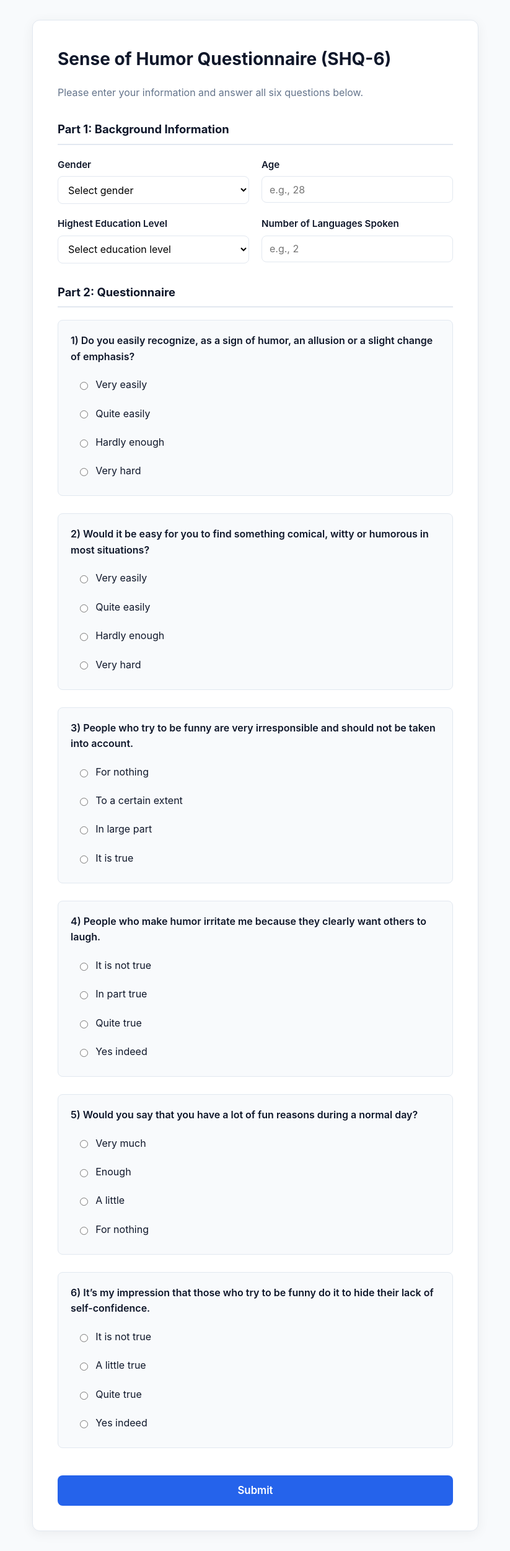
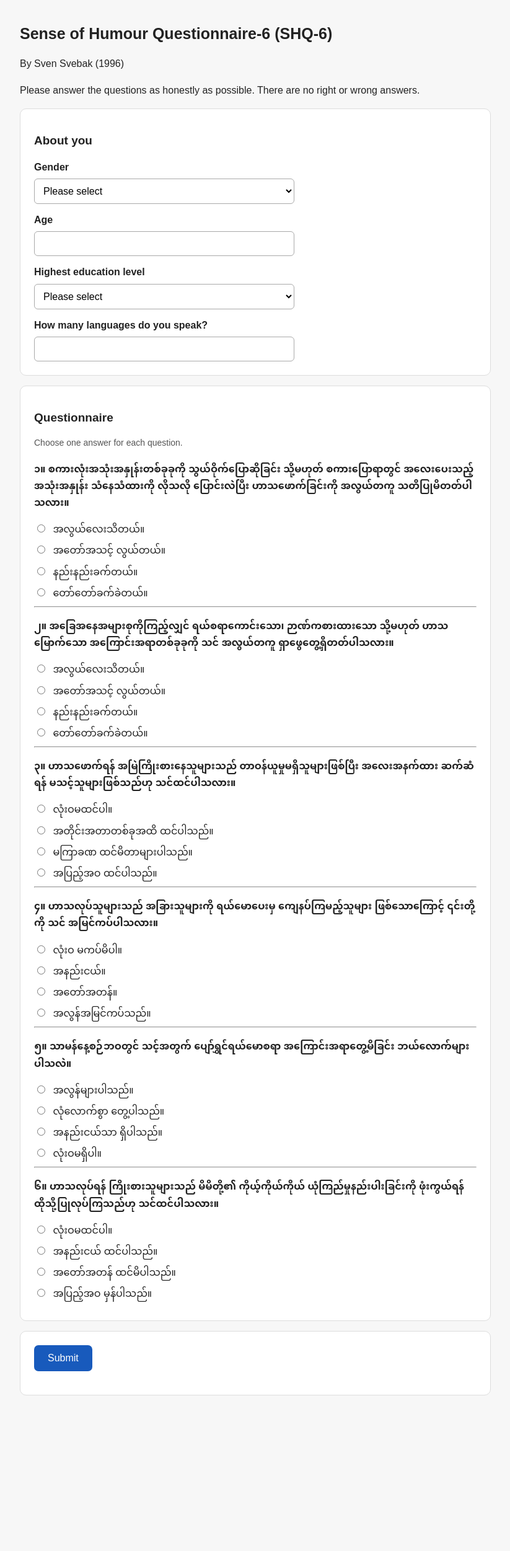
Before and after one commit to kaunghlazan-cyber/SHQ6, a plain HTML site: page index.html in a window 1280 px wide. Shown: the whole page at 62% size, without its empty margins (228-1051 px from the left). After the commit the page ends 2287 px from the top, so only its background shows below. Drawn offline with Linux system fonts and the light colour scheme.

Commit message:
Update index.html

```diff
--- a/index.html
+++ b/index.html
@@ -1,397 +1,254 @@
 <!DOCTYPE html>
-<html lang="en">
+<html lang="my">
 <head>
-  <meta charset="UTF-8" />
-  <meta name="viewport" content="width=device-width, initial-scale=1.0" />
-  <title>Sense of Humor Questionnaire (SHQ-6 by Sven Svek)</title>
+  <meta charset="UTF-8">
+  <meta name="viewport" content="width=device-width, initial-scale=1">
+  <title>Sense of Humour Questionnaire – SHQ-6</title>
   <style>
-    :root {
-      --primary: #2563eb;
-      --primary-hover: #1d4ed8;
-      --bg: #f8fafc;
-      --card: #ffffff;
-      --text: #0f172a;
-      --muted: #64748b;
-      --border: #e2e8f0;
+    body {
+      font-family: Arial, "Noto Sans Myanmar", sans-serif;
+      line-height: 1.7;
+      max-width: 760px;
+      margin: 0 auto;
+      padding: 20px;
+      color: #222;
+      background: #f7f7f7;
     }
-
-    * {
+    .card {
+      background: white;
+      padding: 22px;
+      margin: 16px 0;
+      border-radius: 10px;
+      border: 1px solid #ddd;
+    }
+    h1, h2 { line-height: 1.4; }
+    h1 { font-size: 25px; }
+    h2 { font-size: 19px; }
+    label { display: block; margin: 12px 0 5px; font-weight: bold; }
+    input, select {
       box-sizing: border-box;
-      font-family: -apple-system, BlinkMacSystemFont, "Segoe UI", Roboto, sans-serif;
+      width: 100%;
+      max-width: 420px;
+      padding: 10px;
+      font-size: 16px;
+      border: 1px solid #aaa;
+      border-radius: 6px;
+      background: white;
     }
-
-    body {
-      background-color: var(--bg);
-      color: var(--text);
-      margin: 0;
-      padding: 2rem 1rem;
-      line-height: 1.6;
+    .choice { display: block; font-weight: normal; margin: 7px 0; }
+    .choice input { width: auto; margin-right: 8px; }
+    button {
+      padding: 12px 22px;
+      border: 0;
+      border-radius: 7px;
+      background: #185abc;
+      color: white;
+      font-size: 16px;
+      cursor: pointer;
     }
-
-    .container {
-      max-width: 720px;
-      margin: 0 auto;
-      background: var(--card);
-      padding: 2.5rem;
-      border-radius: 12px;
-      box-shadow: 0 4px 20px rgba(0, 0, 0, 0.06);
-      border: 1px solid var(--border);
-    }
-
-    h1 {
-      margin-top: 0;
-      font-size: 1.75rem;
-      color: var(--text);
-    }
-
-    p.subtitle {
-      color: var(--muted);
-      margin-bottom: 2rem;
-    }
-
-    .section-title {
-      font-size: 1.15rem;
-      font-weight: 700;
-      border-bottom: 2px solid var(--border);
-      padding-bottom: 0.5rem;
-      margin: 2rem 0 1.25rem;
-    }
-
-    .form-grid {
-      display: grid;
-      grid-template-columns: 1fr 1fr;
-      gap: 1.25rem;
-    }
-
-    @media (max-width: 600px) {
-      .form-grid {
-        grid-template-columns: 1fr;
-      }
-      .container {
-        padding: 1.5rem;
-      }
-    }
-
-    .field {
-      display: flex;
-      flex-direction: column;
-    }
-
-    label.field-label {
-      font-weight: 600;
-      margin-bottom: 0.4rem;
-      font-size: 0.95rem;
-    }
-
-    input[type="number"],
-    select {
-      padding: 0.65rem 0.75rem;
-      border: 1px solid var(--border);
-      border-radius: 8px;
-      font-size: 1rem;
-      background: #fff;
-    }
-
-    .question-block {
-      margin-bottom: 1.75rem;
-      padding: 1.25rem;
-      background: #f8fafc;
-      border-radius: 8px;
-      border: 1px solid var(--border);
-    }
-
-    .question-text {
-      font-weight: 600;
-      margin-bottom: 0.85rem;
-    }
-
-    .options {
-      display: flex;
-      flex-direction: column;
-      gap: 0.5rem;
-    }
-
-    .option-label {
-      display: flex;
-      align-items: center;
-      gap: 0.6rem;
-      cursor: pointer;
-      padding: 0.4rem 0.6rem;
-      border-radius: 6px;
-      transition: background 0.15s;
-    }
-
-    .option-label:hover {
-      background: #e2e8f0;
-    }
-
-    button[type="submit"] {
-      width: 100%;
-      padding: 0.9rem;
-      font-size: 1.05rem;
-      font-weight: 600;
-      color: #fff;
-      background: var(--primary);
-      border: none;
-      border-radius: 8px;
-      cursor: pointer;
-      margin-top: 1rem;
-      transition: background 0.2s;
-    }
-
-    button[type="submit"]:hover {
-      background: var(--primary-hover);
-    }
+    button:disabled { background: #888; cursor: wait; }
+    .muted { color: #555; font-size: 14px; }
+    .result { display: none; }
+    .score { font-size: 28px; font-weight: bold; }
+    .rules p { margin: 8px 0; }
+    .error { color: #a40000; }
   </style>
 </head>
 <body>
-  <div class="container">
-    <h1>Sense of Humor Questionnaire (SHQ-6)</h1>
-    <p class="subtitle">Please enter your information and answer all six questions below.</p>
+  <h1>Sense of Humour Questionnaire-6 (SHQ-6)</h1>
+  <p>By Sven Svebak (1996)</p>
+  <p>Please answer the questions as honestly as possible. There are no right or wrong answers.</p>
 
-    <form id="shqForm">
-      <div class="section-title">Part 1: Background Information</div>
-      <div class="form-grid">
-        <div class="field">
-          <label class="field-label" for="gender">Gender</label>
-          <select id="gender" name="gender" required>
-            <option value="" disabled selected>Select gender</option>
-            <option value="Male">Male</option>
-            <option value="Female">Female</option>
-          </select>
-        </div>
+  <form id="shqForm">
+    <section class="card">
+      <h2>About you</h2>
 
-        <div class="field">
-          <label class="field-label" for="age">Age</label>
-          <input type="number" id="age" name="age" min="10" max="120" placeholder="e.g., 28" required />
-        </div>
+      <label for="gender">Gender</label>
+      <select id="gender" name="gender" required>
+        <option value="">Please select</option>
+        <option>Female</option>
+        <option>Male</option>
+        <option>Non-binary</option>
+        <option>Prefer not to say</option>
+        <option>Self-describe</option>
+      </select>
 
-        <div class="field">
-          <label class="field-label" for="education">Highest Education Level</label>
-          <select id="education" name="education" required>
-            <option value="" disabled selected>Select education level</option>
-            <option value="High School or Less">High School or Less</option>
-            <option value="Associate / Diploma">Associate / Diploma</option>
-            <option value="Bachelor's Degree">Bachelor's Degree</option>
-            <option value="Master's Degree">Master's Degree</option>
-            <option value="Doctorate (PhD / EdD / MD)">Doctorate (PhD / EdD / MD)</option>
-          </select>
-        </div>
+      <label for="age">Age</label>
+      <input id="age" name="age" type="number" min="1" max="120" required>
 
-        <div class="field">
-          <label class="field-label" for="languages">Number of Languages Spoken</label>
-          <input type="number" id="languages" name="languages" min="1" max="20" placeholder="e.g., 2" required />
-        </div>
+      <label for="education">Highest education level</label>
+      <select id="education" name="education" required>
+        <option value="">Please select</option>
+        <option>No formal education</option>
+        <option>Primary</option>
+        <option>Middle school</option>
+        <option>High school</option>
+        <option>Vocational / Diploma</option>
+        <option>Bachelor's degree</option>
+        <option>Master's degree</option>
+        <option>Doctoral degree</option>
+        <option>Other</option>
+        <option>Prefer not to say</option>
+      </select>
+
+      <label for="languages">How many languages do you speak?</label>
+      <input id="languages" name="languages" type="number" min="1" max="100" required>
+    </section>
+
+    <section class="card">
+      <h2>Questionnaire</h2>
+      <p class="muted">Choose one answer for each question.</p>
+
+      <div class="question">
+        <p><strong>၁။ စကားလုံးအသုံးအနှုန်းတစ်ခုခုကို သွယ်ဝိုက်ပြောဆိုခြင်း သို့မဟုတ် စကားပြောရာတွင် အလေးပေးသည့် အသုံးအနှုန်း သံနေသံထားကို လိုသလို ပြောင်းလဲပြီး ဟာသဖောက်ခြင်းကို အလွယ်တကူ သတိပြုမိတတ်ပါသလား။</strong></p>
+        <label class="choice"><input type="radio" name="q1" value="4" required> အလွယ်လေးသိတယ်။</label>
+        <label class="choice"><input type="radio" name="q1" value="3"> အတော်အသင့် လွယ်တယ်။</label>
+        <label class="choice"><input type="radio" name="q1" value="2"> နည်းနည်းခက်တယ်။</label>
+        <label class="choice"><input type="radio" name="q1" value="1"> တော်တော်ခက်ခဲတယ်။</label>
       </div>
 
-      <div class="section-title">Part 2: Questionnaire</div>
-
-      <div class="question-block">
-        <div class="question-text">1) Do you easily recognize, as a sign of humor, an allusion or a slight change of emphasis?</div>
-        <div class="options">
-          <label class="option-label"><input type="radio" name="q1" value="4" required /> Very easily</label>
-          <label class="option-label"><input type="radio" name="q1" value="3" /> Quite easily</label>
-          <label class="option-label"><input type="radio" name="q1" value="2" /> Hardly enough</label>
-          <label class="option-label"><input type="radio" name="q1" value="1" /> Very hard</label>
-        </div>
+      <hr>
+      <div class="question">
+        <p><strong>၂။ အခြေအနေအများစုကိုကြည့်လျှင် ရယ်စရာကောင်းသော၊ ဉာဏ်ကစားထားသော သို့မဟုတ် ဟာသမြောက်သော အကြောင်းအရာတစ်ခုခုကို သင် အလွယ်တကူ ရှာဖွေတွေ့ရှိတတ်ပါသလား။</strong></p>
+        <label class="choice"><input type="radio" name="q2" value="4" required> အလွယ်လေးသိတယ်။</label>
+        <label class="choice"><input type="radio" name="q2" value="3"> အတော်အသင့် လွယ်တယ်။</label>
+        <label class="choice"><input type="radio" name="q2" value="2"> နည်းနည်းခက်တယ်။</label>
+        <label class="choice"><input type="radio" name="q2" value="1"> တော်တော်ခက်ခဲတယ်။</label>
       </div>
 
-      <div class="question-block">
-        <div class="question-text">2) Would it be easy for you to find something comical, witty or humorous in most situations?</div>
-        <div class="options">
-          <label class="option-label"><input type="radio" name="q2" value="4" required /> Very easily</label>
-          <label class="option-label"><input type="radio" name="q2" value="3" /> Quite easily</label>
-          <label class="option-label"><input type="radio" name="q2" value="2" /> Hardly enough</label>
-          <label class="option-label"><input type="radio" name="q2" value="1" /> Very hard</label>
-        </div>
+      <hr>
+      <div class="question">
+        <p><strong>၃။ ဟာသဖောက်ရန် အမြဲကြိုးစားနေသူများသည် တာဝန်ယူမှုမရှိသူများဖြစ်ပြီး အလေးအနက်ထား ဆက်ဆံရန် မသင့်သူများဖြစ်သည်ဟု သင်ထင်ပါသလား။</strong></p>
+        <label class="choice"><input type="radio" name="q3" value="4" required> လုံးဝမထင်ပါ။</label>
+        <label class="choice"><input type="radio" name="q3" value="3"> အတိုင်းအတာတစ်ခုအထိ ထင်ပါသည်။</label>
+        <label class="choice"><input type="radio" name="q3" value="2"> မကြာခဏ ထင်မိတာများပါသည်။</label>
+        <label class="choice"><input type="radio" name="q3" value="1"> အပြည့်အဝ ထင်ပါသည်။</label>
       </div>
 
-      <div class="question-block">
-        <div class="question-text">3) People who try to be funny are very irresponsible and should not be taken into account.</div>
-        <div class="options">
-          <label class="option-label"><input type="radio" name="q3" value="4" required /> For nothing</label>
-          <label class="option-label"><input type="radio" name="q3" value="3" /> To a certain extent</label>
-          <label class="option-label"><input type="radio" name="q3" value="2" /> In large part</label>
-          <label class="option-label"><input type="radio" name="q3" value="1" /> It is true</label>
-        </div>
+      <hr>
+      <div class="question">
+        <p><strong>၄။ ဟာသလုပ်သူများသည် အခြားသူများကို ရယ်မောပေးမှ ကျေနပ်ကြမည့်သူများ ဖြစ်သောကြောင့် ၎င်းတို့ကို သင် အမြင်ကပ်ပါသလား။</strong></p>
+        <label class="choice"><input type="radio" name="q4" value="4" required> လုံးဝ မကပ်မိပါ။</label>
+        <label class="choice"><input type="radio" name="q4" value="3"> အနည်းငယ်။</label>
+        <label class="choice"><input type="radio" name="q4" value="2"> အတော်အတန်။</label>
+        <label class="choice"><input type="radio" name="q4" value="1"> အလွန်အမြင်ကပ်သည်။</label>
       </div>
 
-      <div class="question-block">
-        <div class="question-text">4) People who make humor irritate me because they clearly want others to laugh.</div>
-        <div class="options">
-          <label class="option-label"><input type="radio" name="q4" value="4" required /> It is not true</label>
-          <label class="option-label"><input type="radio" name="q4" value="3" /> In part true</label>
-          <label class="option-label"><input type="radio" name="q4" value="2" /> Quite true</label>
-          <label class="option-label"><input type="radio" name="q4" value="1" /> Yes indeed</label>
-        </div>
+      <hr>
+      <div class="question">
+        <p><strong>၅။ သာမန်နေ့စဉ်ဘဝတွင် သင့်အတွက် ပျော်ရွှင်ရယ်မောစရာ အကြောင်းအရာတွေ့မိခြင်း ဘယ်လောက်များပါသလဲ။</strong></p>
+        <label class="choice"><input type="radio" name="q5" value="4" required> အလွန်များပါသည်။</label>
+        <label class="choice"><input type="radio" name="q5" value="3"> လုံလောက်စွာ တွေ့ပါသည်။</label>
+        <label class="choice"><input type="radio" name="q5" value="2"> အနည်းငယ်သာ ရှိပါသည်။</label>
+        <label class="choice"><input type="radio" name="q5" value="1"> လုံးဝမရှိပါ။</label>
       </div>
 
-      <div class="question-block">
-        <div class="question-text">5) Would you say that you have a lot of fun reasons during a normal day?</div>
-        <div class="options">
-          <label class="option-label"><input type="radio" name="q5" value="4" required /> Very much</label>
-          <label class="option-label"><input type="radio" name="q5" value="3" /> Enough</label>
-          <label class="option-label"><input type="radio" name="q5" value="2" /> A little</label>
-          <label class="option-label"><input type="radio" name="q5" value="1" /> For nothing</label>
-        </div>
+      <hr>
+      <div class="question">
+        <p><strong>၆။ ဟာသလုပ်ရန် ကြိုးစားသူများသည် မိမိတို့၏ ကိုယ့်ကိုယ်ကိုယ် ယုံကြည်မှုနည်းပါးခြင်းကို ဖုံးကွယ်ရန် ထိုသို့ပြုလုပ်ကြသည်ဟု သင်ထင်ပါသလား။</strong></p>
+        <label class="choice"><input type="radio" name="q6" value="4" required> လုံးဝမထင်ပါ။</label>
+        <label class="choice"><input type="radio" name="q6" value="3"> အနည်းငယ် ထင်ပါသည်။</label>
+        <label class="choice"><input type="radio" name="q6" value="2"> အတော်အတန် ထင်မိပါသည်။</label>
+        <label class="choice"><input type="radio" name="q6" value="1"> အပြည့်အဝ မှန်ပါသည်။</label>
       </div>
+    </section>
 
-      <div class="question-block">
-        <div class="question-text">6) It’s my impression that those who try to be funny do it to hide their lack of self-confidence.</div>
-        <div class="options">
-          <label class="option-label"><input type="radio" name="q6" value="4" required /> It is not true</label>
-          <label class="option-label"><input type="radio" name="q6" value="3" /> A little true</label>
-          <label class="option-label"><input type="radio" name="q6" value="2" /> Quite true</label>
-          <label class="option-label"><input type="radio" name="q6" value="1" /> Yes indeed</label>
-        </div>
-      </div>
+    <section class="card">
+      <button id="submitButton" type="submit">Submit</button>
+      <p id="errorMessage" class="error" role="alert"></p>
+    </section>
+  </form>
 
-      <button type="submit">Submit</button>
-    </form>
-  </div>
+  <section id="result" class="card result" aria-live="polite">
+    <h2>Your result</h2>
+    <p class="score"><span id="scoreNumber">0</span>/24</p>
+    <h2 id="level"></h2>
+    <p id="saveMessage" class="muted"></p>
+
+    <div class="rules">
+      <h2>Scoring rules</h2>
+      <p><strong>၁–၆</strong><br>ဟာသဉာဏ် မရှိသလောက်နည်းပါသည်။</p>
+      <p><strong>၇–၁၂</strong><br>ဟာသဉာဏ် နည်းပါသည်။</p>
+      <p><strong>၁၃–၁၈</strong><br>ဟာသဉာဏ် မြင့်ပါသည်။</p>
+      <p><strong>၁၉–၂၄</strong><br>ဟာသဉာဏ် အလွန်မြင့်မားပါသည်။</p>
+    </div>
+    <p class="muted">The score is based on the answers you selected.</p>
+  </section>
 
   <script>
-    const SCRIPT_URL = "YOUR_GOOGLE_APPS_SCRIPT_WEB_APP_URL";
+    // Add your Google Apps Script web app URL between the quotation marks.
+    const GOOGLE_SCRIPT_URL = "https://script.google.com/macros/s/AKfycbzA3-q6PIwoz0pIDC4bpWN8gFanQnig-fUHDvG5D167jvOr26RO-SpWwGnxrfcLZhTZ/exec";
 
-    function getHumorLevel(score) {
-      if (score <= 6) {
-        return {
-          label: "Very Low Humor",
-          desc: "Scores between 0 and 6 indicate a very low sensitivity or inclination toward humor."
-        };
-      }
-      if (score <= 12) {
-        return {
-          label: "Low Humor",
-          desc: "Scores between 7 and 12 indicate a relatively low appreciation or use of humor in daily situations."
-        };
-      }
-      if (score <= 18) {
-        return {
-          label: "High Humor",
-          desc: "Scores between 13 and 18 indicate a strong ability to recognize and appreciate humor."
-        };
-      }
-      return {
-        label: "Very High Humor",
-        desc: "Scores between 19 and 24 indicate a very high sensitivity to humor and a playful outlook."
-      };
-    }
+    const form = document.getElementById("shqForm");
 
-    function openResultWindow(score, resultObj) {
-      const resultWin = window.open("", "_blank", "width=550,height=480");
-      if (!resultWin) {
-        alert(`Your SHQ-6 Score is ${score}/24 (${resultObj.label}).`);
-        return;
+    form.addEventListener("submit", async function (event) {
+      event.preventDefault();
+
+      const button = document.getElementById("submitButton");
+      const error = document.getElementById("errorMessage");
+      error.textContent = "";
+
+      if (!form.reportValidity()) return;
+
+      button.disabled = true;
+      button.textContent = "Submitting...";
+
+      const data = new FormData(form);
+      const answers = [];
+      let score = 0;
+
+      for (let i = 1; i <= 6; i++) {
+        const answer = Number(data.get("q" + i));
+        answers.push(answer);
+        score += answer;
       }
 
-      resultWin.document.write(`
-        <!DOCTYPE html>
-        <html lang="en">
-        <head>
-          <meta charset="UTF-8" />
-          <title>Your SHQ-6 Result</title>
-          <style>
-            body {
-              font-family: -apple-system, BlinkMacSystemFont, "Segoe UI", Roboto, sans-serif;
-              background: #f8fafc;
-              color: #0f172a;
-              display: flex;
-              align-items: center;
-              justify-content: center;
-              height: 100vh;
-              margin: 0;
-              padding: 1.5rem;
-              text-align: center;
-            }
-            .card {
-              background: #fff;
-              padding: 2.5rem;
-              border-radius: 12px;
-              box-shadow: 0 4px 20px rgba(0,0,0,0.08);
-              max-width: 440px;
-              width: 100%;
-              border: 1px solid #e2e8f0;
-            }
-            .score-badge {
-              font-size: 3rem;
-              font-weight: 800;
-              color: #2563eb;
-              margin: 0.5rem 0;
-            }
-            .level {
-              font-size: 1.5rem;
-              font-weight: 700;
-              margin-bottom: 1rem;
-            }
-            .desc {
-              color: #475569;
-              line-height: 1.5;
-              margin-bottom: 1.5rem;
-            }
-            button {
-              padding: 0.65rem 1.5rem;
-              background: #0f172a;
-              color: #fff;
-              border: none;
-              border-radius: 8px;
-              font-size: 0.95rem;
-              cursor: pointer;
-            }
-          </style>
-        </head>
-        <body>
-          <div class="card">
-            <div>Your Sense of Humor Score</div>
-            <div class="score-badge">${score} / 24</div>
-            <div class="level">${resultObj.label}</div>
-            <p class="desc">${resultObj.desc}</p>
-            <button onclick="window.close()">Close Window</button>
-          </div>
-        </body>
-        </html>
-      `);
-      resultWin.document.close();
-    }
+      let level = "";
+      if (score <= 6) level = "ဟာသဉာဏ် မရှိသလောက်နည်းပါသည်။";
+      else if (score <= 12) level = "ဟာသဉာဏ် နည်းပါသည်။";
+      else if (score <= 18) level = "ဟာသဉာဏ် မြင့်ပါသည်။";
+      else level = "ဟာသဉာဏ် အလွန်မြင့်မားပါသည်။";
 
-    document.getElementById("shqForm").addEventListener("submit", function (e) {
-      e.preventDefault();
-
-      const formData = new FormData(e.target);
-      const q1 = Number(formData.get("q1"));
-      const q2 = Number(formData.get("q2"));
-      const q3 = Number(formData.get("q3"));
-      const q4 = Number(formData.get("q4"));
-      const q5 = Number(formData.get("q5"));
-      const q6 = Number(formData.get("q6"));
-
-      const totalScore = q1 + q2 + q3 + q4 + q5 + q6;
-      const resultObj = getHumorLevel(totalScore);
-
-      const payload = {
-        gender: formData.get("gender"),
-        age: formData.get("age"),
-        education: formData.get("education"),
-        languages: formData.get("languages"),
-        q1, q2, q3, q4, q5, q6,
-        score: totalScore,
-        level: resultObj.label
+      const response = {
+        gender: data.get("gender"),
+        age: data.get("age"),
+        education: data.get("education"),
+        languages: data.get("languages"),
+        q1: answers[0],
+        q2: answers[1],
+        q3: answers[2],
+        q4: answers[3],
+        q5: answers[4],
+        q6: answers[5],
+        score: score,
+        level: level
       };
 
-      // Silently send data in the background
-      if (SCRIPT_URL && SCRIPT_URL !== "https://script.google.com/macros/s/AKfycbzFeebKMc-AGnsZMgrxiTzTd3fS54M8A33e5vZPQfdeyQWGr8Z3RIXv_q85U00kFpNM/exec") {
-        fetch(SCRIPT_URL, {
-          method: "POST",
-          mode: "no-cors",
-          keepalive: true,
-          headers: { "Content-Type": "text/plain" },
-          body: JSON.stringify(payload)
-        }).catch(() => {});
+      document.getElementById("scoreNumber").textContent = score;
+      document.getElementById("level").textContent = level;
+      document.getElementById("result").style.display = "block";
+
+      const saveMessage = document.getElementById("saveMessage");
+
+      if (GOOGLE_SCRIPT_URL.startsWith("https://")) {
+        try {
+          await fetch(GOOGLE_SCRIPT_URL, {
+            method: "POST",
+            mode: "no-cors",
+            headers: { "Content-Type": "text/plain;charset=utf-8" },
+            body: JSON.stringify(response)
+          });
+          saveMessage.textContent = "Thank you. Your result has been submitted. (The browser cannot confirm Google Sheets received it.)";
+        } catch (err) {
+          saveMessage.textContent = "Your score is shown, but we could not send your response. Please contact the survey administrator.";
+        }
+      } else {
+        saveMessage.textContent = "Demo mode: your result is shown, but it has not been saved.";
       }
 
-      // Immediately open the score window and reset the form
-      openResultWindow(totalScore, resultObj);
-      e.target.reset();
+      button.disabled = false;
+      button.textContent = "Submit";
+      document.getElementById("result").scrollIntoView({ behavior: "smooth" });
     });
   </script>
 </body>
```
